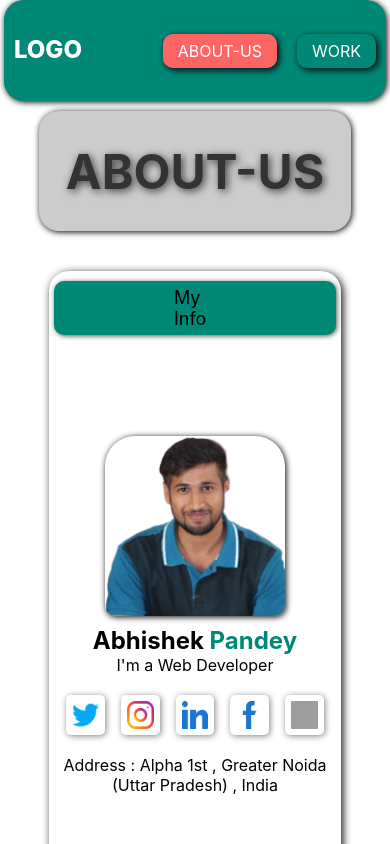
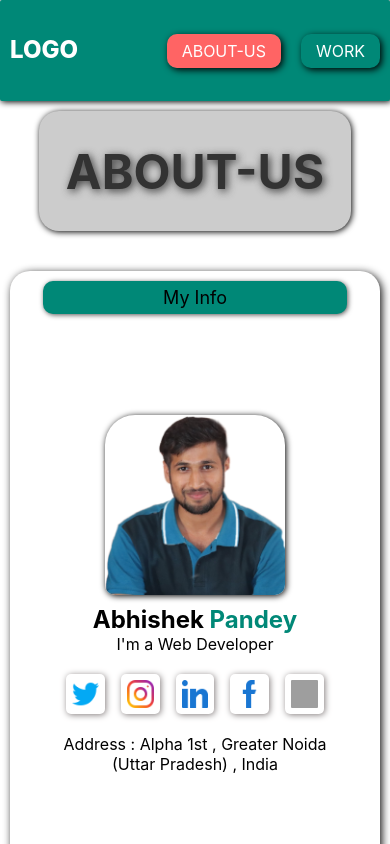
Before and after one commit to Abhisekpndy17/abhiport, a React (Create React App) app: page /about-us in a window 390 px wide. Shown: the top 844 px of the page. Built offline with nearby package versions, Linux system fonts and the light colour scheme; grey boxes are pictures that could not be loaded.

Commit message:
first css change 3rd

```diff
--- a/src/components/1header/Header.css
+++ b/src/components/1header/Header.css
@@ -7,7 +7,7 @@
     height: 12vh;
     background: #008877;
     box-shadow: 1px 1px 6px #000;
-    border-radius: 20px;
+    border-radius: 2px;
     color: #fff;
     display: flex;
     justify-content: space-between;
@@ -51,7 +51,7 @@ nav .navLinks li .link:hover{
 @media screen and (max-width:768px){
 
     .header nav{
-        width: 98%;
+        width: 100%;
         margin: 0px auto;
     }
 }
--- a/src/components/2sections/Home.css
+++ b/src/components/2sections/Home.css
@@ -37,6 +37,7 @@
 
 @media screen and (max-width:768px){
     .home .hero{
+        width: 100%;
         flex-flow: column;
     }
     .home .hero .hero-container.one,
--- a/src/components/3pages/Pages.css
+++ b/src/components/3pages/Pages.css
@@ -13,7 +13,7 @@
     box-shadow: 1px 1px 5px #555;
 }
 .myInfo .myInfo-item{
-    width: 95%;
+    width: 99%;
     margin: 22px auto;
     height: 60vh;
     border-radius: 20px;
@@ -47,7 +47,6 @@
     flex-flow: column nowrap;
     justify-content: center;
     align-items: center;
-
     height: 100%;
     border-radius: 20px;
 }
@@ -182,6 +181,9 @@
     .oneHead-item .item-one{
         margin: 0px auto;
     }
+    .Skills-containers{
+        width: 100%;
+    }
     .Skills-containers .skill-heading{
         width: 100%;
     }
```
